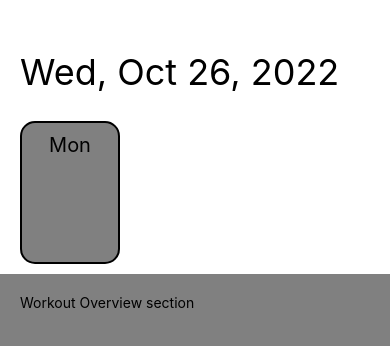
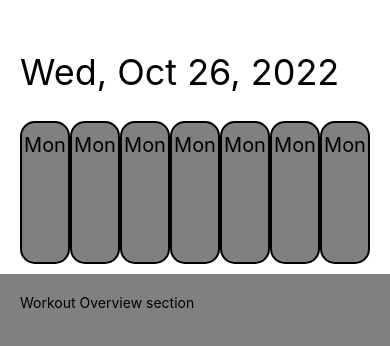
Before and after one commit to IzuEneh/FitnessTracker, a React Native app: screen / in a window 390 px wide. Shown: the top 346 px of the page. Built offline with nearby package versions, Linux system fonts and the light colour scheme.

Commit message:
added multiple days

```diff
--- a/app/components/WeekDayTile.tsx
+++ b/app/components/WeekDayTile.tsx
@@ -1,7 +1,11 @@
 import React from "react";
 import { View, Text, StyleSheet } from "react-native";
 
-function WeekDayTile(props: any) {
+interface WorkdayProps {
+	day: number;
+}
+
+function WeekDayTile(props: WorkdayProps) {
 	return (
 		<View style={styles.container}>
 			<Text style={styles.text}>Mon</Text>
--- a/app/screens/DashboardScreen.tsx
+++ b/app/screens/DashboardScreen.tsx
@@ -6,13 +6,17 @@ import WeekDayTile from "../components/WeekDayTile";
 
 function DashboardScreen(props: any) {
 	const now = DateTime.now();
+	const daysOfTheWeek = [];
+	for (let day = 0; day < 7; day++) {
+		daysOfTheWeek.push(<WeekDayTile day={day} />);
+	}
 	return (
 		<View style={styles.container}>
 			<Text style={[styles.dateSection, styles.defaultSectionVals]}>
 				{now.toLocaleString(DateTime.DATE_MED_WITH_WEEKDAY)}
 			</Text>
 			<View style={[styles.weekSection, styles.defaultSectionVals]}>
-				<WeekDayTile />
+				{daysOfTheWeek}
 			</View>
 			<View style={[styles.overViewSection, styles.defaultSectionVals]}>
 				<Text>Workout Overview section</Text>
@@ -36,6 +40,7 @@ const styles = StyleSheet.create({
 	weekSection: {
 		height: "20%",
 		paddingVertical: 10,
+		flexDirection: "row",
 	},
 	overViewSection: {
 		backgroundColor: "grey",
```
